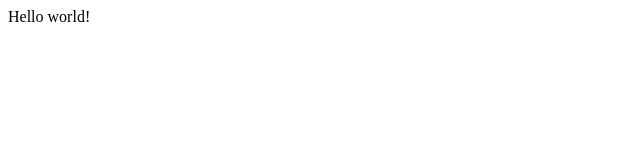
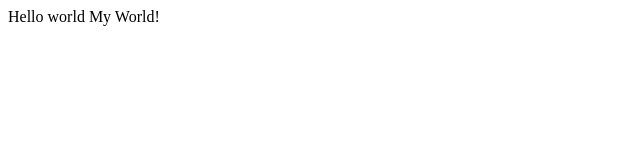
Before and after one commit to barmds/test, a plain HTML site: page index.html in a window 1280 px wide. Shown: the full height of the page, 0-640 px from the left. Drawn offline with Linux system fonts and the light colour scheme.

Commit message:
second commit

```diff
--- a/index.html
+++ b/index.html
@@ -6,6 +6,6 @@
     <title>Document</title>
 </head>
 <body>
-    <div>Hello world!</div>
+    <div>Hello world My World!</div>
 </body>
 </html>
```
